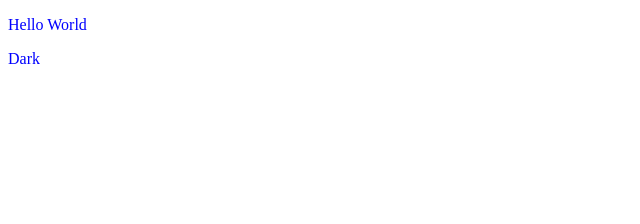
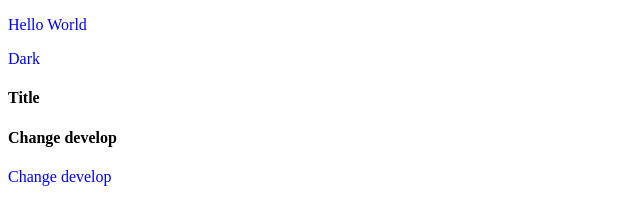
Before and after one commit to antonstendal/test, a plain HTML site: page index.html in a window 1280 px wide. Shown: the whole page, without its empty margins (0-640 px from the left). Drawn offline with Linux system fonts and the light colour scheme.

Commit message:
New branch

```diff
--- a/index.html
+++ b/index.html
@@ -8,5 +8,8 @@
 <body>
 <p class="Hello">Hello World</p>
 <p>Dark</p>
+<h4>Title</h4>
+<h4>Change develop</h4>
+<p>Change develop</p>
 </body>
 </html>
```
